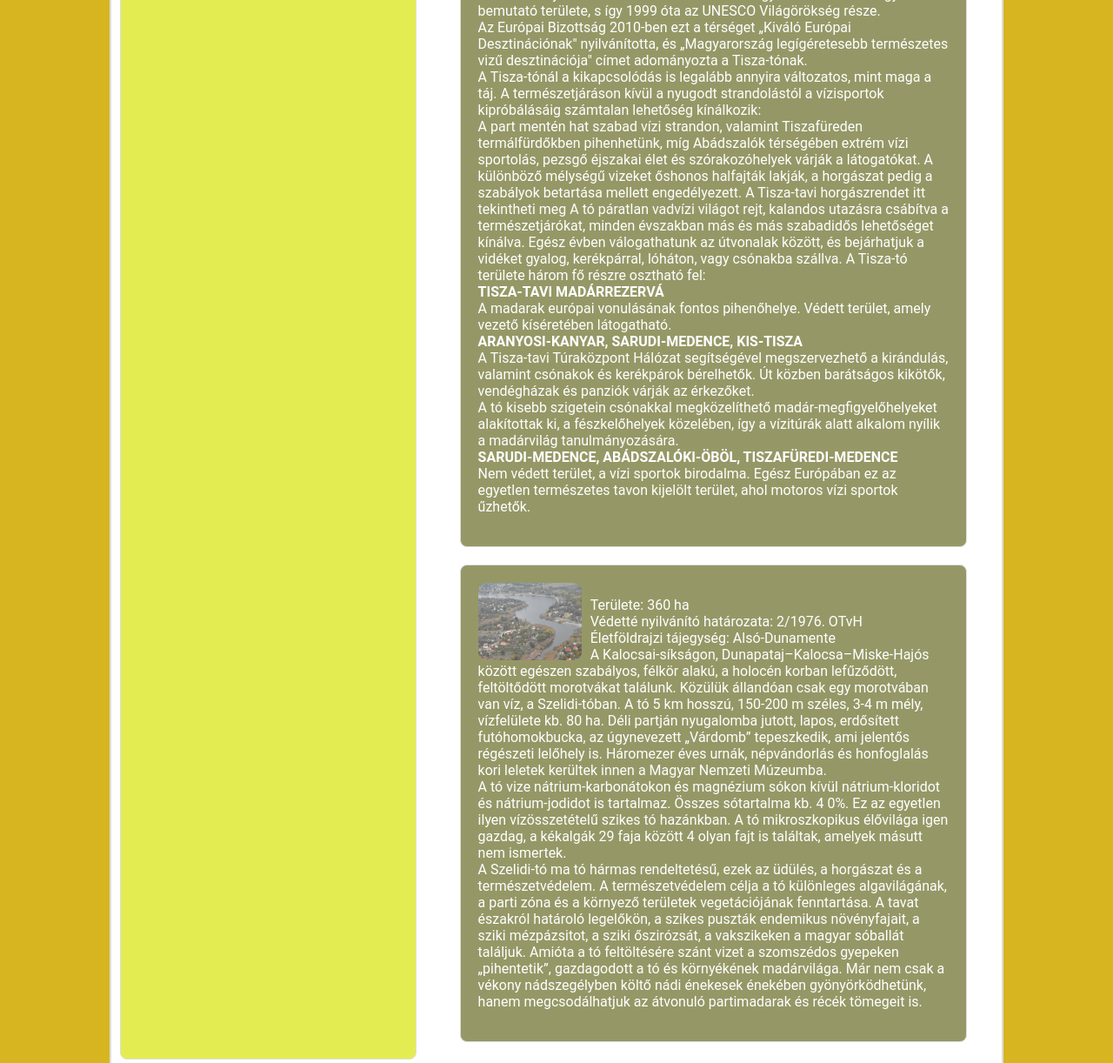
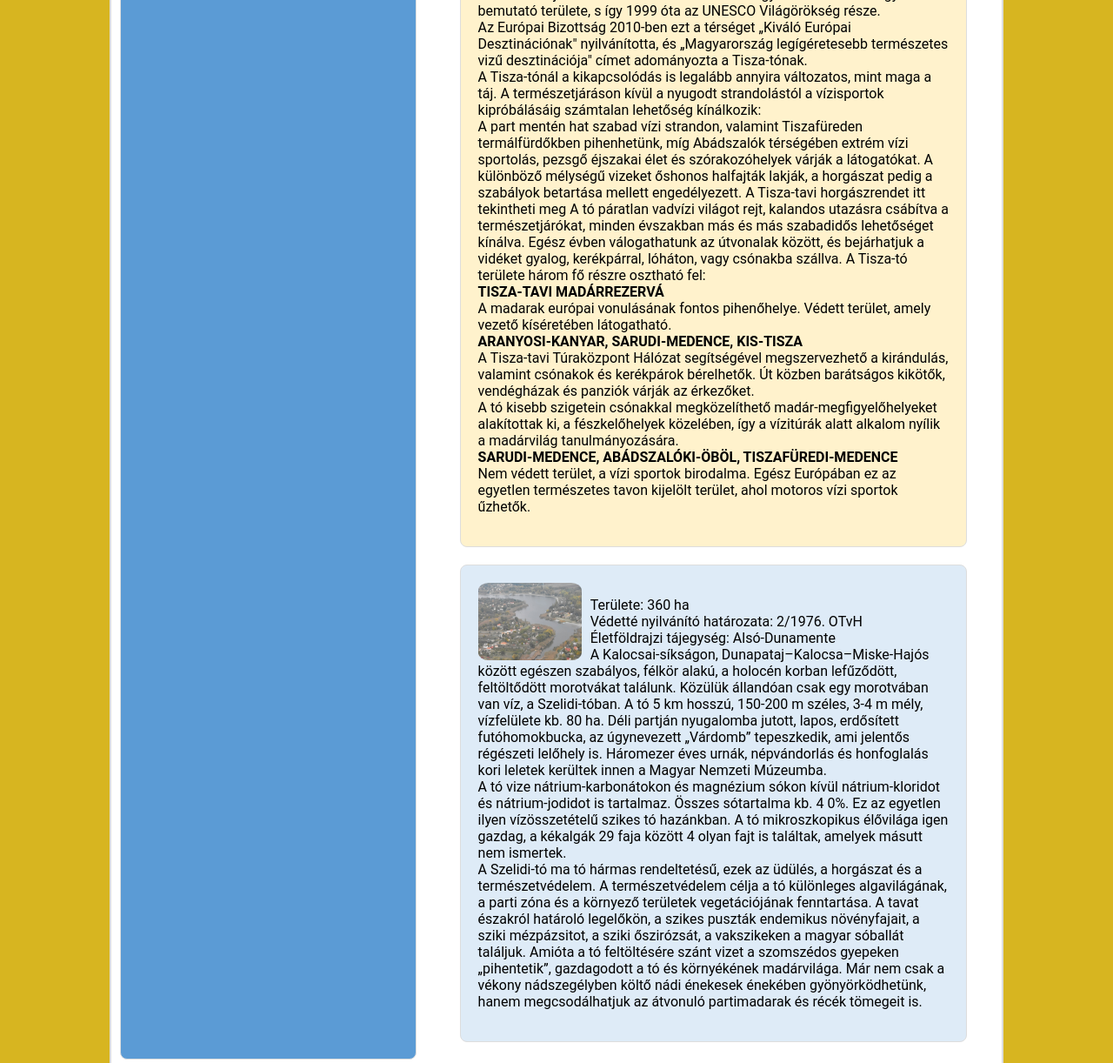
Before and after one commit to kobiii12/kobiii12.github.io, a plain HTML site: page hf-korfanti-barnabas-10-15/index.html in a window 1280 px wide. Shown: the part 1575-2797 px from the top of the page at 87% size. Drawn offline with Linux system fonts and the light colour scheme.

Commit message:
Színek beállítva

```diff
--- a/hf-korfanti-barnabas-10-15/style.css
+++ b/hf-korfanti-barnabas-10-15/style.css
@@ -24,7 +24,7 @@ header {
     border-radius: 8px;
     border: 1px solid #ddd;
     margin: 10px;
-    background-color: #ED51D5;
+    background-color: #e7e6e6;
 }
 
 #strandolos-kep {
@@ -45,7 +45,7 @@ aside {
     border: 1px solid #ddd;
     margin: 10px;
     border-radius: 8px;
-    background-color: #E3ED51;
+    background-color: #5b9bd5;
 }
 
 div > section {
@@ -68,6 +68,15 @@ section {
 
 #szekcio1 {
     margin-top: 0;
+    background-color: #fbe5d6;
+}
+
+#szekcio2 {
+    background-color: #fff2cc;
+}
+
+#szekcio3 {
+    background-color: #deebf7;
 }
 
 #tartalom {
@@ -76,7 +85,7 @@ section {
     width: 70%;
     padding: 20px;
     padding-top: 0;
-    color: #fff;
+    color: #000000;
 }
 
 .float-image {
@@ -93,7 +102,7 @@ footer {
     border: 1px solid #ddd;
     margin: 10px;
     text-align: center;
-    background-color: #A551ED;
+    background-color: #e7e6e6;
 }
 
 /* Űrlap beállításai */
```
